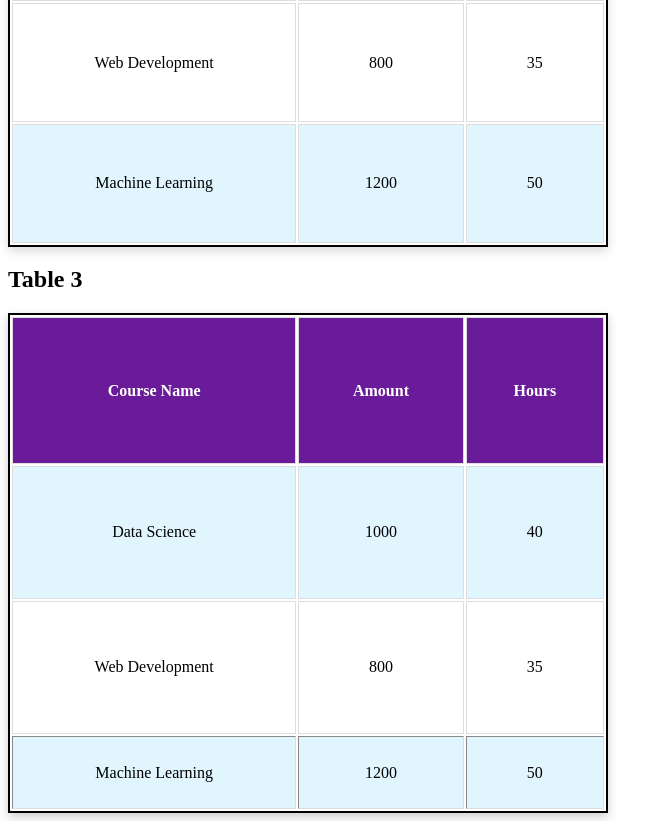
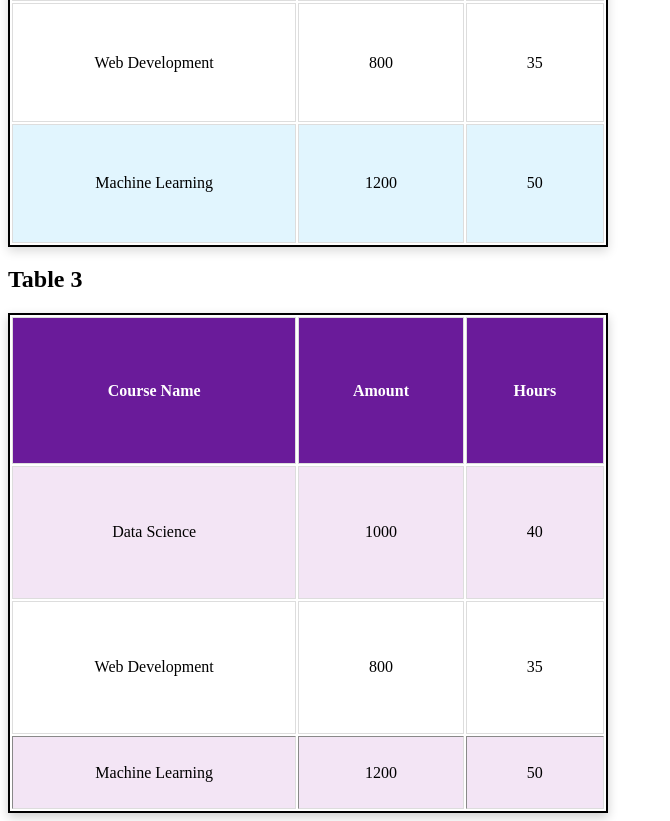
Before and after one commit to haripriya-220448/online-learning-platform, a plain HTML site: page index2.html in a window 1280 px wide. Shown: the part 1794-2615 px from the top of the page, without its empty margins (0-670 px from the left). Drawn offline with Linux system fonts and the light colour scheme.

Commit message:
iframes and tables

```diff
--- a/style.css
+++ b/style.css
@@ -21,7 +21,7 @@ text-decoration:none;
 
 }
 .r22 td {
-     background-color: #e1f5fe;
+     background-color: #f3e5f5;
         text-align: center;
         padding: 10px;
         border: 1px solid #ddd;
@@ -35,7 +35,7 @@ text-decoration:none;
 }
 
 .r44{
-    background-color: #e1f5fe;
+    background-color: #f3e5f5;
     text-align: center;
      padding: 10px;
      border: 1px solid #ddd;
```
